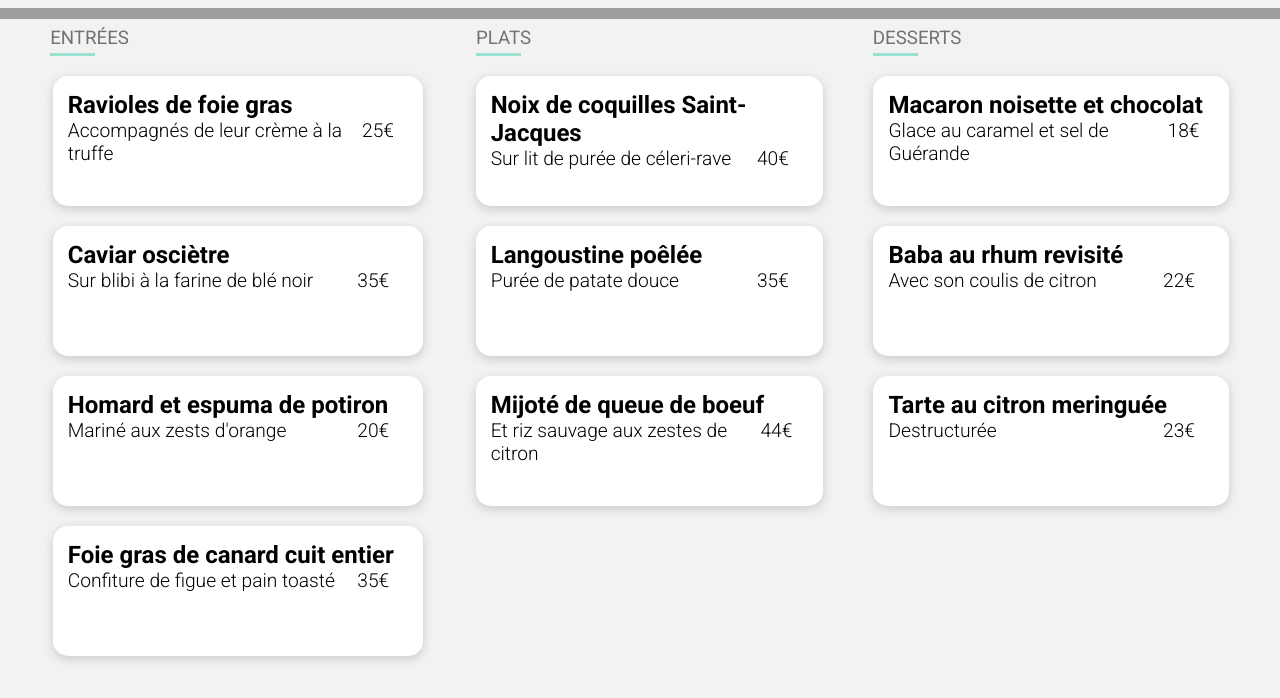
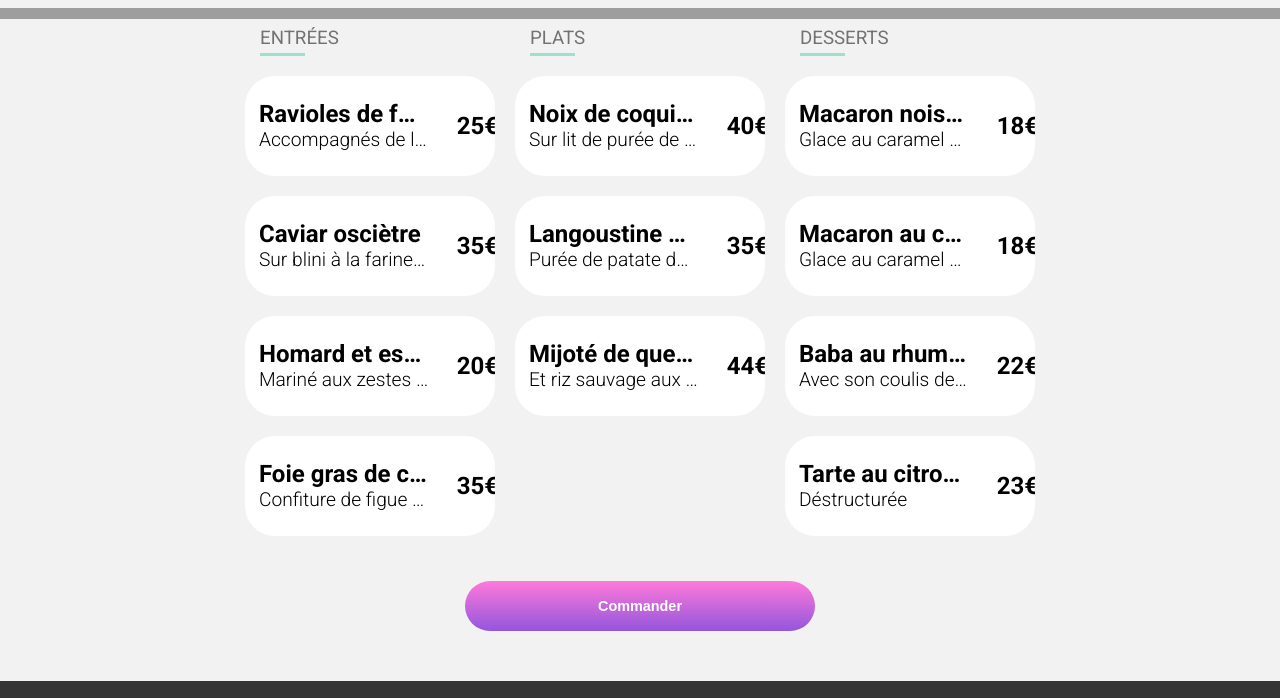
Before and after one commit to antediluvianist/P3---Ohmyfood-AR, a website: page pages/page-2-la-note-enchantee.html in a window 1280 px wide. Shown: the part 521-1219 px from the top of the page. Drawn offline with Linux system fonts and the light colour scheme; grey boxes are pictures that could not be loaded; a web font is replaced by a local one.

Commit message:
Ajout animations

```diff
--- a/pages/page-2-la-note-enchantee.html
+++ b/pages/page-2-la-note-enchantee.html
@@ -25,13 +25,14 @@
 
     <div class="rest-pic">
         <img src="../images/restaurants/stil-u2Lp8tXIcjw-unsplash.jpg" alt=""/>
-        <div class="rest-title"><h1>La note enchantée</h1><i class="fa-regular fa-heart"></i>
+        <div class="rest-title"><h1>La note enchantée</h1><i class="fa-regular fa-heart"></i><div class="hearth-full"><i class="fa-solid fa-heart"></i></div>
         </div>
     </div>
 
 <main>
 
     <section>
+    </div>
 
     <h3>ENTRÉES</h3>
     <div class="subtitle__blue-underline"></div>
@@ -39,35 +40,49 @@
     <div class="panel-entr">
 
         <div class="menu-line">
+            <div class="menu-line__info">
               <h2>Ravioles de foie gras</h2>
-        <div class="menu-line__info">
               <p>Accompagnés de leur crème à la truffe</p>
-        <div class="menu-line__anim-price"><p>25€<i class="fa-solid fa-circle-check"></i></p></div>
             </div>
+              <div class="menu-line__price">
+                <h2>25€</h2>
+            </div>
+            <div class="menu-line__graph"><i class="fa-solid fa-circle-check"></i></div>
           </div>
 
           <div class="menu-line">
+            <div class="menu-line__info">
               <h2>Caviar osciètre</h2>
-        <div class="menu-line__info">
-        <p>Sur blibi à la farine de blé noir</p>
-        <div class="menu-line__anim-price"><p>35€<i class="fa-solid fa-circle-check"></i></p></div>
+              <p>Sur blini à la farine de blé noir</p>
             </div>
+              <div class="menu-line__price">
+                <h2>35€</h2>
+            </div>
+            <div class="menu-line__graph"><i class="fa-solid fa-circle-check"></i></div>
           </div>
 
           <div class="menu-line">
+            <div class="menu-line__info">
               <h2>Homard et espuma de potiron</h2>
-        <div class="menu-line__info">
-        <p>Mariné aux zests d'orange</p>
-        <div class="menu-line__anim-price"><p>20€<i class="fa-solid fa-circle-check"></i></p></div>
+              <p>Mariné aux zestes d'orange</p>
             </div>
+              <div class="menu-line__price">
+                <h2>20€</h2>
+            </div>
+            <div class="menu-line__graph"><i class="fa-solid fa-circle-check"></i></div>
           </div>
 
           <div class="menu-line">
+            <div class="menu-line__info">
               <h2>Foie gras de canard cuit entier</h2>
-        <div class="menu-line__info">
               <p>Confiture de figue et pain toasté</p>
-        <div class="menu-line__anim-price"><p>35€<i class="fa-solid fa-circle-check"></i></p></div>
             </div>
+              <div class="menu-line__price">
+                <h2>35€</h2>
+            </div>
+            <div class="menu-line__graph"><i class="fa-solid fa-circle-check"></i></div>
+          </div>
+
     </div>
 
 </div>
@@ -82,27 +97,36 @@
      <div class="panel-meal">
 
     <div class="menu-line">
-        <h2>Noix de coquilles Saint-Jacques</h2>
         <div class="menu-line__info">
+          <h2>Noix de coquilles Saint-Jacquess</h2>
           <p>Sur lit de purée de céleri-rave</p>
-        <div class="menu-line__anim-price"><p>40€<i class="fa-solid fa-circle-check"></i></p></div>
         </div>
+          <div class="menu-line__price">
+            <h2>40€</h2>
+        </div>
+        <div class="menu-line__graph"><i class="fa-solid fa-circle-check"></i></div>
       </div>
 
       <div class="menu-line">
+        <div class="menu-line__info">
           <h2>Langoustine poêlée</h2>
-        <div class="menu-line__info">
           <p>Purée de patate douce</p>
-        <div class="menu-line__anim-price"><p>35€<i class="fa-solid fa-circle-check"></i></p></div>
         </div>
+          <div class="menu-line__price">
+            <h2>35€</h2>
+        </div>
+        <div class="menu-line__graph"><i class="fa-solid fa-circle-check"></i></div>
       </div>
 
       <div class="menu-line">
-        <h2>Mijoté de queue de boeuf</h2>
         <div class="menu-line__info">
+          <h2>Mijoté de queue de boeuf </h2>
           <p>Et riz sauvage aux zestes de citron</p>
-        <div class="menu-line__anim-price"><p>44€<i class="fa-solid fa-circle-check"></i></p></div>
         </div>
+          <div class="menu-line__price">
+            <h2>44€</h2>
+        </div>
+        <div class="menu-line__graph"><i class="fa-solid fa-circle-check"></i></div>
       </div>
 
 </div>
@@ -117,27 +141,47 @@
         <div class="panel-dess">
 
             <div class="menu-line">
+                <div class="menu-line__info">
                   <h2>Macaron noisette et chocolat</h2>
-        <div class="menu-line__info">
-        <p>Glace au caramel et sel de Guérande</p>
-        <div class="menu-line__anim-price"><p>18€<i class="fa-solid fa-circle-check"></i></p></div>
+                  <p>Glace au caramel brun et sel de Guérande</p>
                 </div>
+                  <div class="menu-line__price">
+                    <h2>18€</h2>
+                </div>
+                <div class="menu-line__graph"><i class="fa-solid fa-circle-check"></i></div>
               </div>
 
               <div class="menu-line">
-        <h2>Baba au rhum revisité</h2>
                 <div class="menu-line__info">
-        <p>Avec son coulis de citron</p>
-        <div class="menu-line__anim-price"><p>22€<i class="fa-solid fa-circle-check"></i></p></div>
+                  <h2>Macaron au chocolat d'exception</h2>
+                  <p>Glace au caramel brun et sel de Guérande</p>
                 </div>
+                  <div class="menu-line__price">
+                    <h2>18€</h2>
+                </div>
+                <div class="menu-line__graph"><i class="fa-solid fa-circle-check"></i></div>
               </div>
 
               <div class="menu-line">
-        <h2>Tarte au citron meringuée</h2>
                 <div class="menu-line__info">
-        <p>Destructurée</p>
-        <div class="menu-line__anim-price"><p>23€<i class="fa-solid fa-circle-check"></i></p></div>
+                  <h2>Baba au rhum revisité</h2>
+                  <p>Avec son coulis de citron</p>
                 </div>
+                  <div class="menu-line__price">
+                    <h2>22€</h2>
+                </div>
+                <div class="menu-line__graph"><i class="fa-solid fa-circle-check"></i></div>
+              </div>
+
+              <div class="menu-line">
+                <div class="menu-line__info">
+                  <h2>Tarte au citron meringuée </h2>
+                  <p>Déstructurée</p>
+                </div>
+                  <div class="menu-line__price">
+                    <h2>23€</h2>
+                </div>
+                <div class="menu-line__graph"><i class="fa-solid fa-circle-check"></i></div>
               </div>
 
 </div>
--- a/style/style_page-desktop.css
+++ b/style/style_page-desktop.css
@@ -27,4 +27,5 @@ main {
 
 .menu-line {
     height:100px;
+    width:250px;
 }
--- a/style/style_page.css
+++ b/style/style_page.css
@@ -33,6 +33,17 @@ header p {
 header i {
     margin-right:15px;
 }
+
+.hearth-full {
+    color: white;
+    font-size: 30px;
+  }
+  .hearth-full:hover i {
+    transition: 600ms;
+    background: linear-gradient(#FF79DA, #9356DC);
+    -webkit-background-clip: text;
+    -webkit-text-fill-color: transparent;
+  }
 
 /* MAIN */
 
@@ -83,31 +94,59 @@ h1 {
 /* INCLUDE ANIMATIONS */
 
 .menu-line {
-    background-color: white;
-    width: 80%;
-    border-radius:15px;
-    margin:10px;
-    box-shadow: 0px 3px 8px 1px rgba(156, 156, 156, 0.39);
+    margin: 10px;
+    overflow: hidden;
+    cursor: pointer;
     display: flex;
-    flex-direction: column;
-    padding:15px;
+    flex-direction: row;
+    align-items: center;
+    justify-content: space-around;
+    background: #fff;
+    height: 100px;
+    width: 350px; /* width 80% mwidth 400px */
+    border-radius: 30px;
     animation: fadein 2000ms;
     -moz-animation: fadein 2000ms;
     -moz-animation: slidein 1000ms;
     transition: transform ease-in-out .6s;
-}
-
-.menu-line:hover .fa-circle-check {
+  }
+  .menu-line:hover .menu-line__graph {
+    margin: -17px;
     visibility: visible;
+    transition: margin ease-in-out 700ms;
+  }
+  .menu-line:hover i {
+    transition: transform ease-in-out 700ms;
+    transition-delay: 75ms;
+    transform: rotate(720deg);
   }
 
-.menu-line:hover {
-    transform: scale(1.1);
-}
+  .menu-line p, h2 {
+    white-space:nowrap;
+    overflow:hidden;
+    text-overflow:ellipsis;
+  }
+  .menu-line__graph {
+    transition: 700ms;
+    display: flex;
+    /*position: absolute; */
+    justify-content: center;
+    align-items: center;
+    visibility: hidden;
+    background-color: #99e2d0;
+    border-radius: 0px 30px 30px 0px;
+    height: 100px;
+    width: 85px;
+    margin-right: -130px;
+  }
+  .menu-line__graph i {
+    color: white;
+    font-size: 30px;
+  }
 
-.fa-circle-check {
-    visibility:hidden;
-}
+  .menu-line__info {
+    max-width: 170px;
+  }
 
 @keyframes slidein {
     from {
@@ -118,7 +157,6 @@ h1 {
       margin-top: 3%;
     }
   }
-
 
 @keyframes fadein {
     from {
@@ -155,12 +193,6 @@ h1 {
 
 
 /* END OF ANIMATION */
-
-.menu-line__info {
-    display: flex;
-    flex-direction: row;
-    justify-content: space-between;
-}
 
 .menu-line p,h2 {
     margin:0px;
```
Also changed, not shown: pages/page-1-la-palette-du-gout.html (+56 -19 lines), pages/page-3-a-la-française.html (+1 -1 lines), pages/page-4-le-delice-des-sens.html (+1 -1 lines), sass/main.scss (+13 -0 lines), style/style.css, testcss/teststyle.css, 1 other file. Lines whose indentation alone changed are shown as unchanged.
